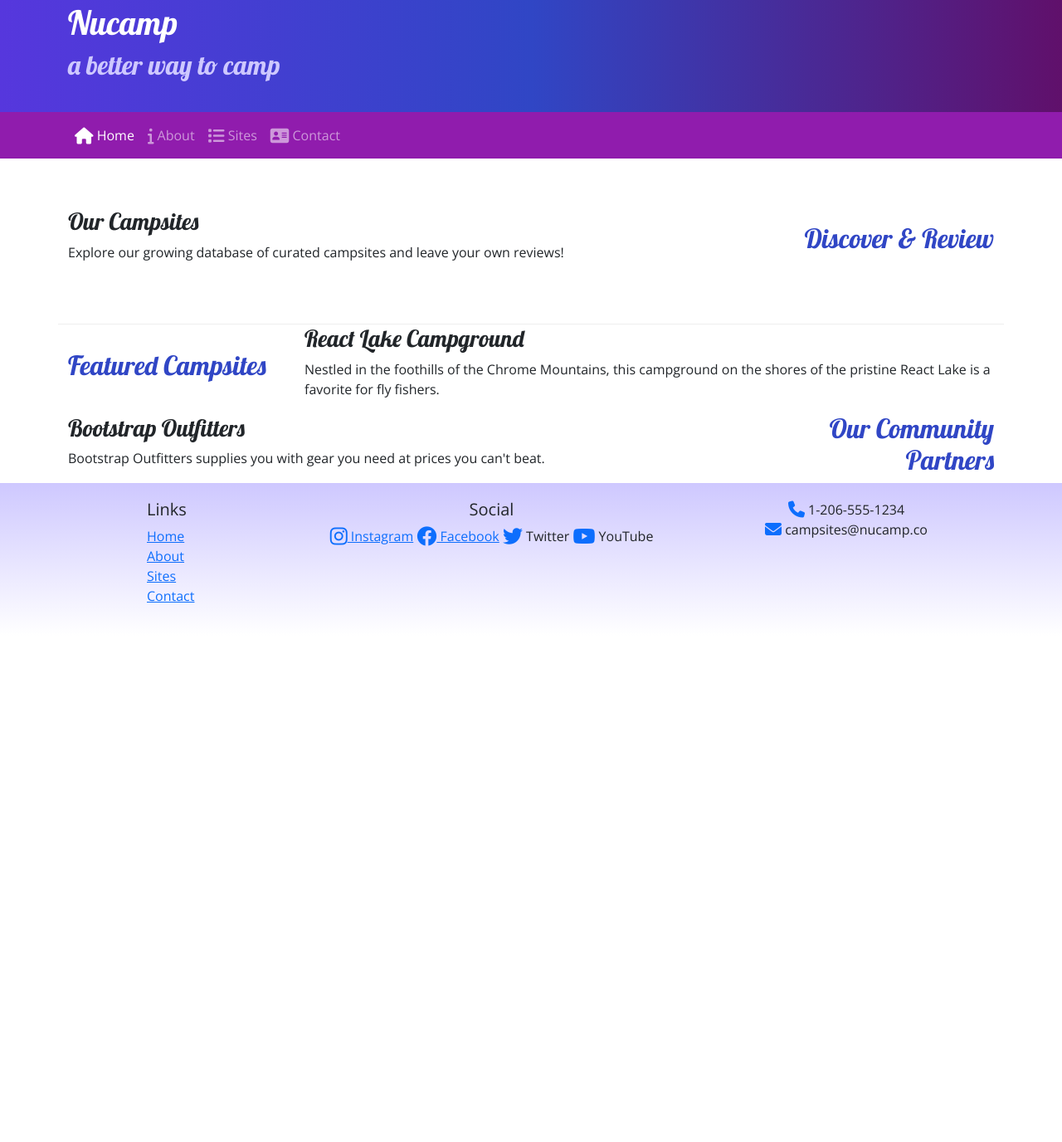
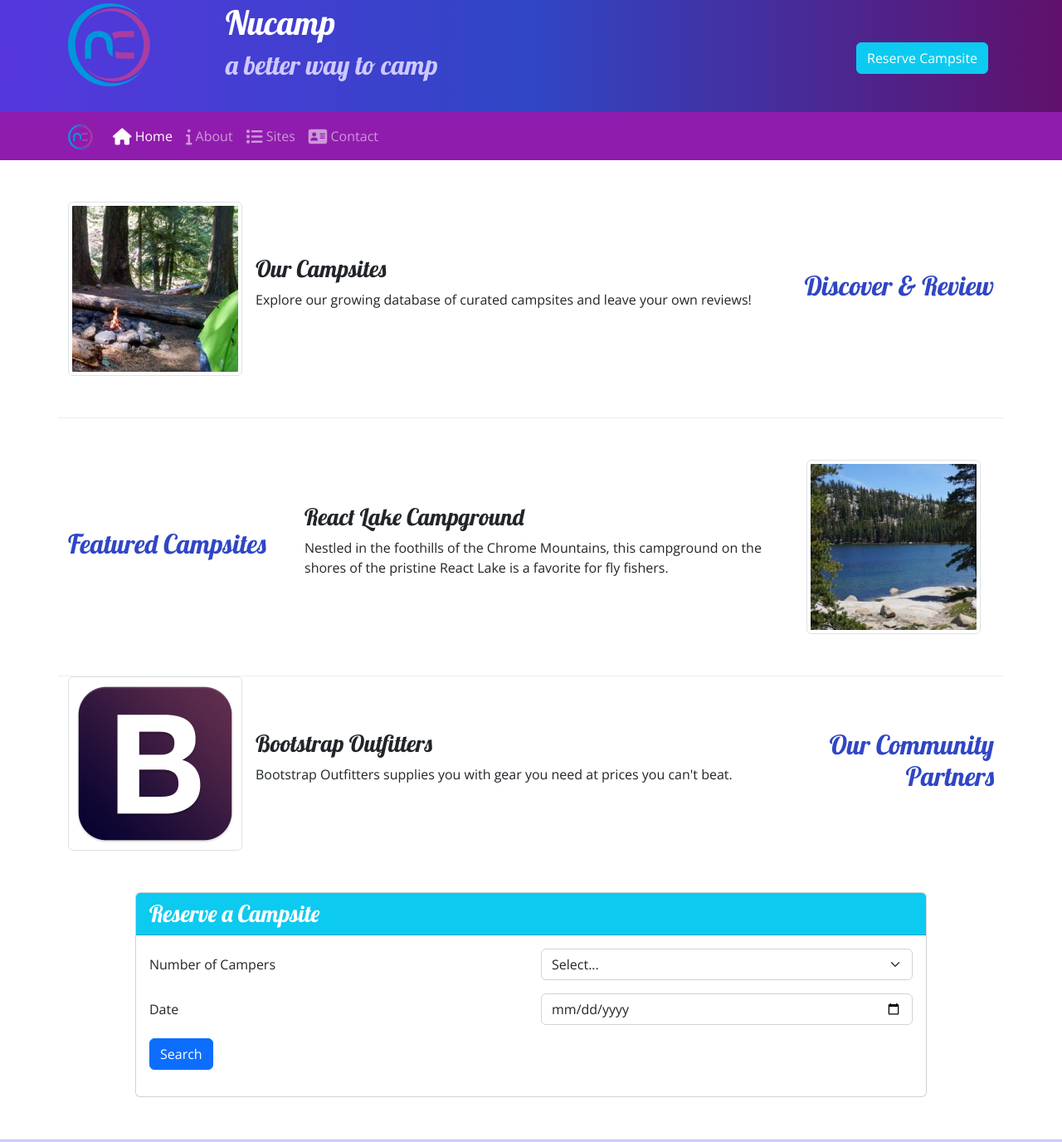
Before and after one commit to damssket/git-test, a plain HTML site: page index.html in a window 1280 px wide. Shown: the part 27-1403 px from the top of the page at 83% size. Before the commit the page ends 800 px from the top, so only its background shows below. Drawn offline with nearby package versions, Linux system fonts and the light colour scheme.

Commit message:
Week 3 Workshop Assignment

```diff
--- a/index.html
+++ b/index.html
@@ -20,17 +20,25 @@
         <header>
             <div class="container">
                 <div class="row">
+                    <div class="col-4 col-sm-3 col-md-2 align-self-center">
+                        <img src="img/logo.png" class="img-fluid">
+                    </div>
                     <div class="col">
                         <h1>Nucamp</h1>
                         <h2>a better way to camp</h2>
                     </div>
+                        <div class="col-md-4 col-xl-2 mt-5">
+                            <a href="#reserveForm" class="btn btn-info text-nowrap text-white" role="button">Reserve Campsite</a>
                         </div>
+                </div>
+
         </header>
 
         <!--navbar-->
         <nav class="navbar navbar-expand-sm navbar-dark sticky-top">
             <div class="container">
-                <button class="navbar-toggler ms-auto" type="button" data-bs-toggle="collapse" data-bs-target="#nucampNavbar">
+                <a href="#" class="navbar-brand"><img src="img/logo.png" height="30" width="30"></a>
+                <button class="navbar-toggler" type="button" data-bs-toggle="collapse" data-bs-target="#nucampNavbar">
                     <span class="navbar-toggler-icon"></span>
                 </button>
                 <div class="collapse navbar-collapse" id="numcampNavbar">
@@ -53,33 +61,87 @@
                     <h2 class="text-sm-end">Discover & Review</h2>
                 </div>
                 <div class="col">
+                    <div class="d-flex">
+                        <img class="me-3 img-thumbnail" src="img/breadcrumb-trail-thumb.jpg" alt="Breadcrumb trail">
+                        <div class="align-self-center">
                             <h3>Our Campsites</h3>
                             <p class="d-none d-sm-block">Explore our growing database of curated campsites and leave your own reviews!</p>
+                        </div>
+                    </div>
                 </div>
             </section>
 
             <!--feacture section-->
-            <section class="row row-contain align-items-center">
+            <section class="row row-content align-items-center">
                 <div class="col-sm-4 col-md-3">
                     <h2>Featured Campsites</h2>
                 </div>
                         <div class="col">
+                            <div class="d-flex">
+                                <div class="align-self-center">
                                     <h3>React Lake Campground</h3>
                                     <p class="d-none d-sm-block">Nestled in the foothills of the Chrome Mountains, this campground on the shores of the pristine React Lake is a favorite for fly fishers.</p>
                                 </div>
+                                <img class="me-3 img-thumbnail"  src="img/react-lake-thumb.jpg" alt="React Lake Campground">
+                            </div>
+                        </div>
+
+
             </section>
-
             <!-- partner section -->
             <section class="row row-contain align-items-center">
                 <div class="col-sm-4 col-md-3 order-sm-last">
                     <h2 class="text-sm-end">Our Community Partners</h2>
                 </div>
                 <div class="col">
+
+                    <div class="d-flex">
+                        <img class="me-3 img-thumbnail" src="img/bootstrap-thumb.png" alt="Bootstrap Outfitters">
+                        <div class="align-self-center">
                             <h3>Bootstrap Outfitters</h3>
                             <p class="d-none d-sm-block">Bootstrap Outfitters supplies you with gear you need at prices you can't beat.</p>
                         </div>
+                    </div>
+                </div>
             </section>
         </main>
+        <section id="reserveForm" class="row row-content">
+                <div class="col-sm-9 mx-auto">
+                    <div class="card">
+                        <h3 class="card-header bg-info text-white ">Reserve a Campsite</h3>
+                        <div class="card-body">
+                            <form>
+                                <div class="row mb-3">
+                                        <label for="numberCampers" class="col-sm-6 col-form-label">Number of Campers</label>
+                                        <div class="col">
+                                            <select id="numberCampers" name="numberCampers" class="form-select col-sm-">
+                                                <option value="disabled">Select...</option>
+                                                <option value="1">1</option>
+                                                <option value="2">2</option>
+                                                <option value="3">3</option>
+                                                <option value="4">4</option>
+                                                <option value="5">5</option>
+                                                <option value="6">6</option>
+                                            </select>
+                                        </div>
+
+                                </div>
+                                <div class="row mb-3">
+                                    <label class="col-sm-6 col-form-label" for="date">Date</label>
+                                    <div class="col">
+                                        <input type="date" id="date" name="date" placeholder="Enter the date" class="form-control" />
+                                    </div>
+                                </div>
+                                <div class="row mb-3">
+                                    <div class="col">
+                                        <button class="btn btn-primary" type="submit">Search</button>
+                                    </div>
+                                </div>
+                            </form>
+                        </div>
+                    </div>
+            </div>
+        </section>
 
         <!-- footer -->
     <footer>
```
Also changed, not shown: aboutus.html (+4 -0 lines), contactus.html (+4 -0 lines), img/bootstrap-thumb.png (added), img/breadcrumb-trail-thumb.jpg (added), img/breadcrumb-trail.jpg (added), img/chrome-river-thumb.jpg (added), img/chrome-river.jpg (added), img/logo.png (added), img/react-lake-thumb.jpg (added), img/react-lake.jpg (added), 2 other files. Lines whose indentation alone changed are shown as unchanged.
